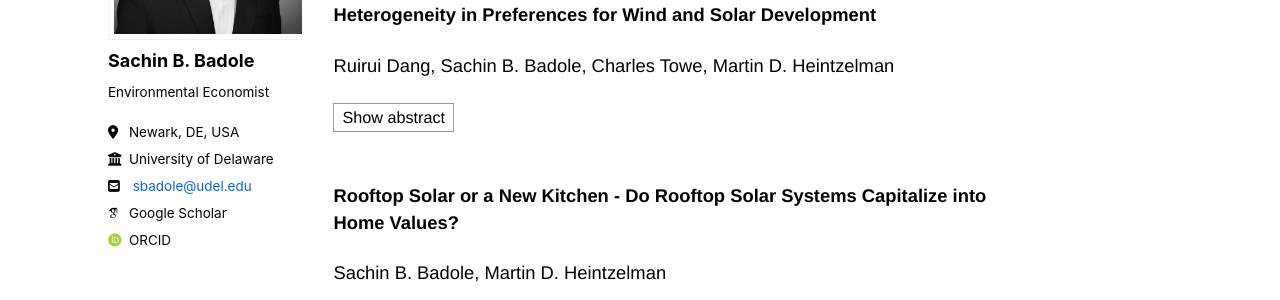
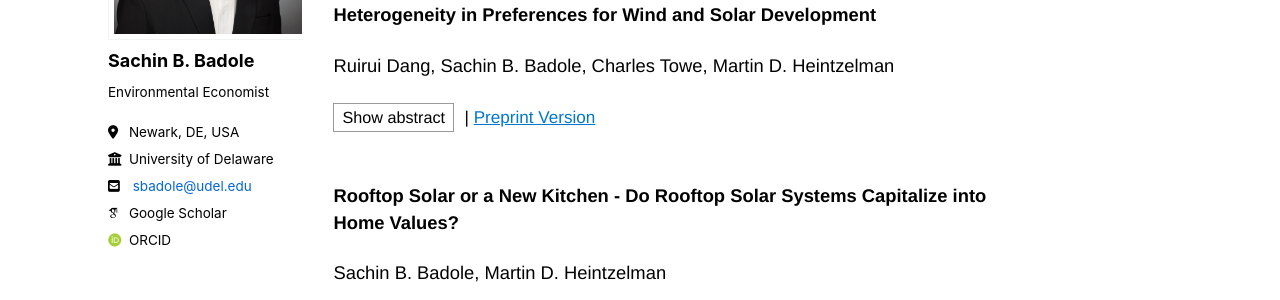
Before and after one commit to sachin-b-badole/sachin-b-badole.github.io, a Jekyll site: the page built from _pages/research.md, in a window 1280 px wide and 1259 px high. Shown: the part 249-549 px from the top of the window. Built offline with Jekyll 4.4.1, drawn with Linux system fonts in a browser that asks for light colours; some web fonts are replaced.

Commit message:
Update research.md

```diff
--- a/_pages/research.md
+++ b/_pages/research.md
@@ -27,6 +27,9 @@ classes: wide
       {% endif %}
       {% if p.website %}
         | <a href="{{ p.website }}" target="_blank">Journal Page</a>
+      {% endif %}
+      {% if p.preprint %}
+        | <a href="{{ p.preprint }}" target="_blank">Preprint Version</a>
       {% endif %}
     </span>
   </summary>
```
